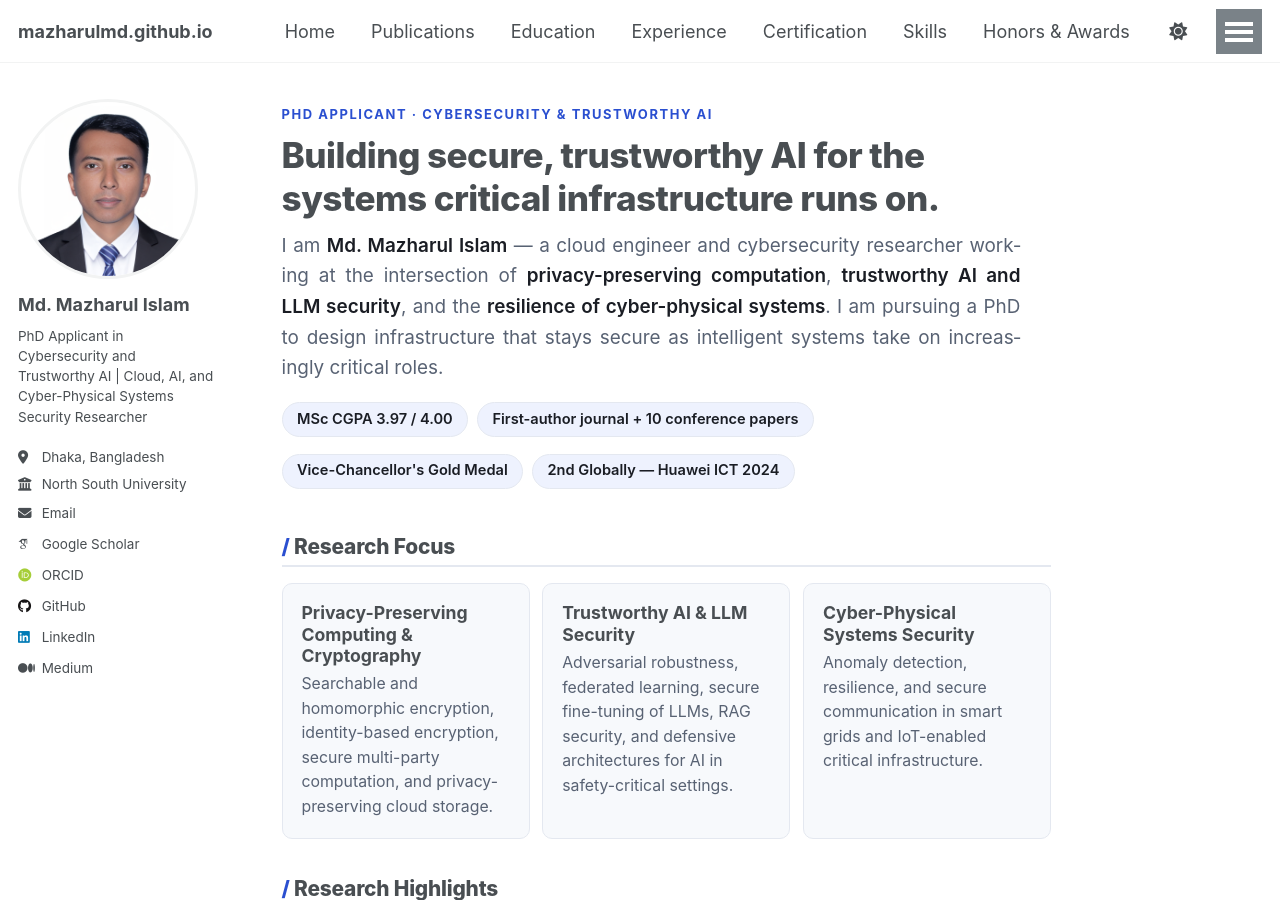
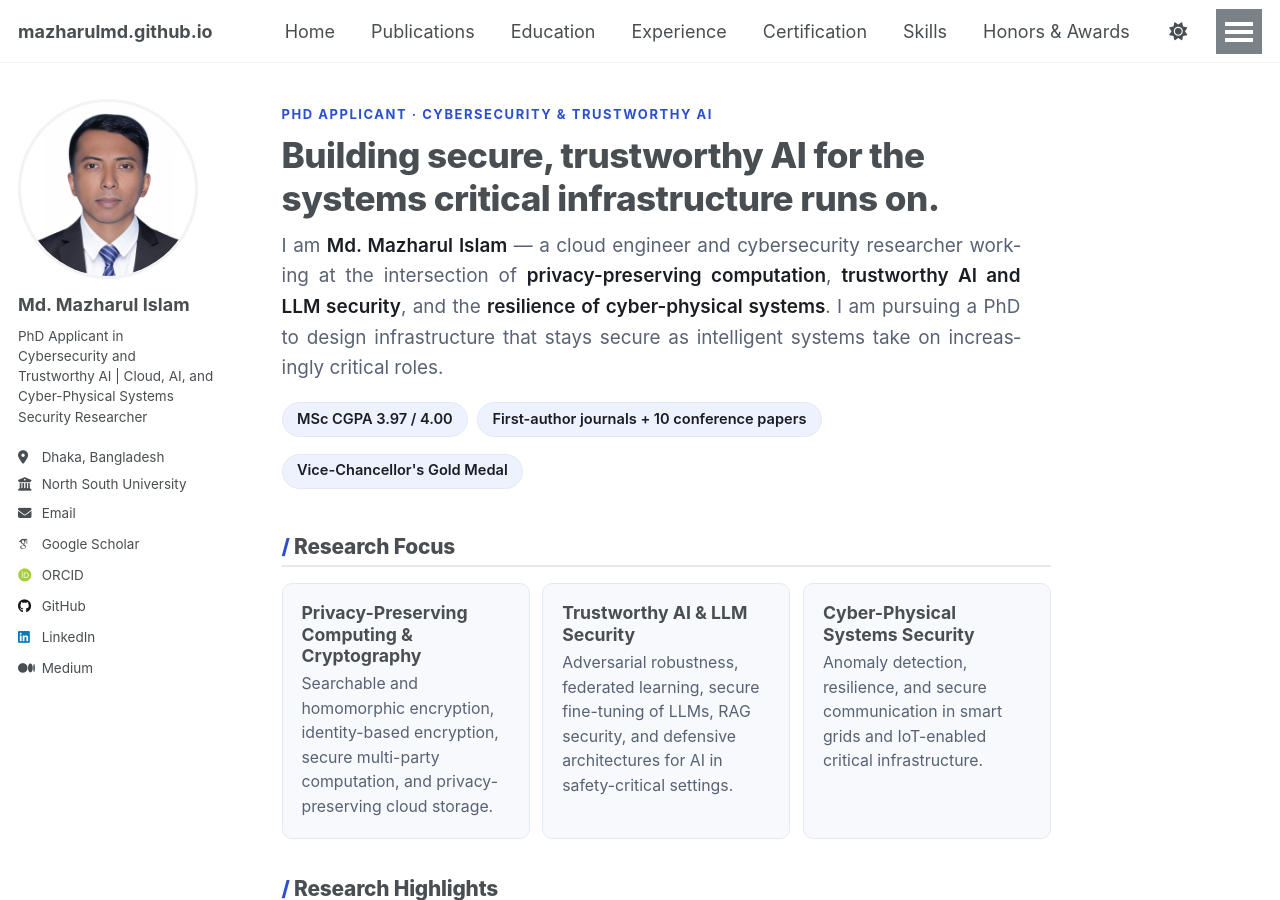
Before and after one commit to mazharulmd/mazharulmd.github.io, a Jekyll site: the page built from _pages/about.md, in a window 1280 px wide and 900 px high. Built offline with Jekyll 4.4.1, drawn with Linux system fonts in a browser that asks for light colours; some web fonts are replaced; a script that is not in the unit is left out.

Commit message:
update about.md

```diff
--- a/_pages/about.md
+++ b/_pages/about.md
@@ -49,9 +49,8 @@ html[data-theme="dark"] .hx{ --hx-accent:#90a4ff; --hx-soft:#1b2233; --hx-card:#
   <p class="hx-lead">I am <b>Md. Mazharul Islam</b> &mdash; a cloud engineer and cybersecurity researcher working at the intersection of <b>privacy-preserving computation</b>, <b>trustworthy AI and LLM security</b>, and the <b>resilience of cyber-physical systems</b>. I am pursuing a PhD to design infrastructure that stays secure as intelligent systems take on increasingly critical roles.</p>
   <ul class="hx-stats">
     <li>MSc CGPA 3.97 / 4.00</li>
-    <li>First-author journal + 10 conference papers</li>
+    <li>First-author journals + 10 conference papers</li>
     <li>Vice-Chancellor's Gold Medal</li>
-    <li>2nd Globally &mdash; Huawei ICT 2024</li>
   </ul>
 </div>
 
```
